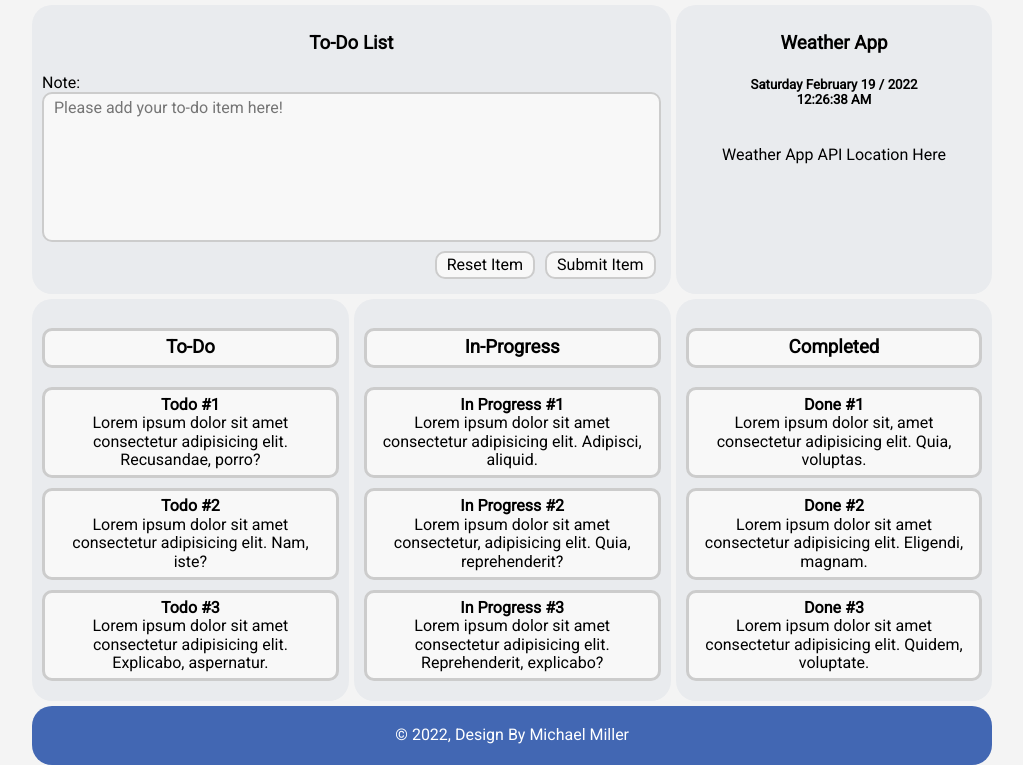
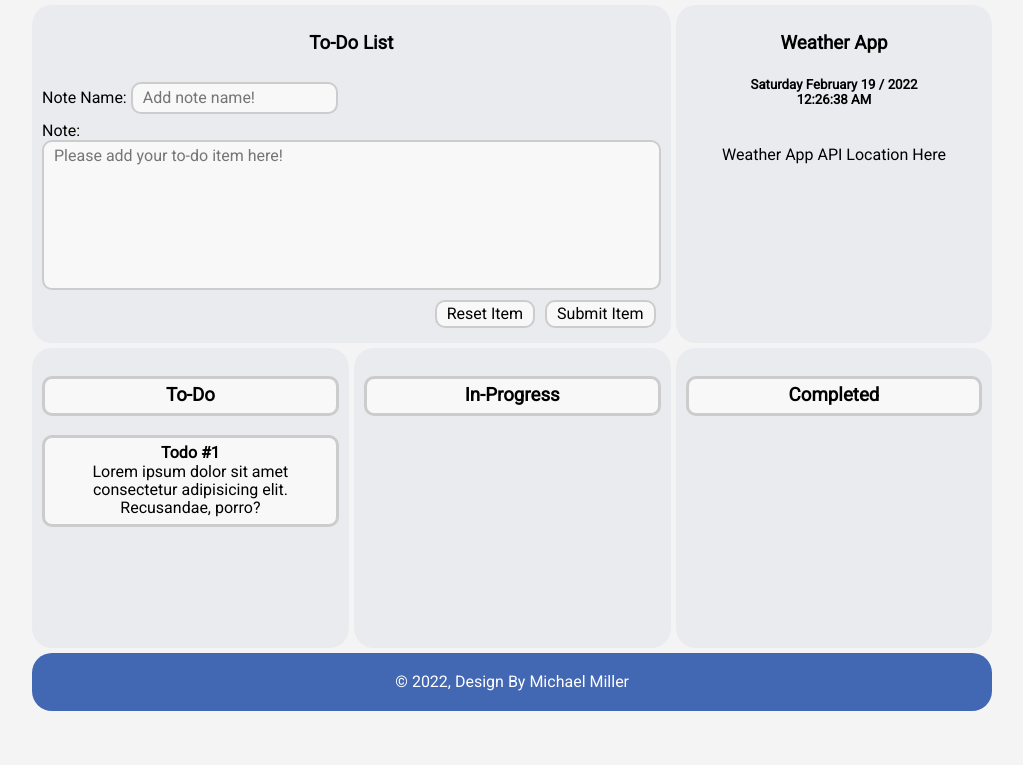
Before and after one commit to millerm30/todo, a plain HTML site: page index.html in a window 1280 px wide. Shown: the part 120-885 px from the top of the page, without its empty margins (128-1151 px from the left). After the commit the page ends 831 px from the top, so only its background shows below. Drawn offline with Linux system fonts and the light colour scheme.

Commit message:
changes to html note add

```diff
--- a/index.html
+++ b/index.html
@@ -27,6 +27,9 @@
         <div class="list-content">
             <h3>To-Do List</h3>
             <form class="todo-form">
+                <label id="name">Note Name:</label>
+                <input type="text" id="note_name" name="note_name" placeholder="Add note name!">
+                <br>
                 <label id="note">Note:</label>
                 <textarea name="textarea" id="textarea" cols="25" rows="3" placeholder="Please add your to-do item here!"></textarea>
                 <br>
@@ -41,52 +44,18 @@
                 <p>Weather App API Location Here</p>
             </div>
         </div>
-        <div class="todo-content">
-            <div class="column column-todo" ondrop="drop(event)" ondragover="allowDrop(event)">
-                <h3>To-Do</h3>
-                <div class="card" draggable="true" ondragstart="drag(event)" data-id="1">
-                    <h4>Todo #1</h4>
-                    <p>Lorem ipsum dolor sit amet consectetur adipisicing elit. Recusandae, porro?</p>
-                </div>
-                <div class="card" draggable="true" ondragstart="drag(event)" data-id="2">
-                    <h4>Todo #2</h4>
-                    <p>Lorem ipsum dolor sit amet consectetur adipisicing elit. Nam, iste?</p>
-                </div>
-                <div class="card" draggable="true" ondragstart="drag(event)" data-id="3">
-                    <h4>Todo #3</h4>
-                    <p>Lorem ipsum dolor sit amet consectetur adipisicing elit. Explicabo, aspernatur.</p>
-                </div>
+        <div class="todo-content" ondrop="drop(event)" ondragover="allowDrop(event)">
+            <h3>To-Do</h3>
+            <div class="card" draggable="true" ondragstart="drag(event)" data-id="1">
+                <h4>Todo #1</h4>
+                <p>Lorem ipsum dolor sit amet consectetur adipisicing elit. Recusandae, porro?</p>
             </div>
         </div>
         <div class="inprogress-content" ondrop="drop(event)" ondragover="allowDrop(event)">
             <h3>In-Progress</h3>
-            <div class="card" draggable="true" ondragstart="drag(event)" data-id="4">
-                <h4>In Progress #1</h4>
-                <p>Lorem ipsum dolor sit amet consectetur adipisicing elit. Adipisci, aliquid.</p>
-            </div>
-            <div class="card" draggable="true" ondragstart="drag(event)" data-id="5">
-                <h4>In Progress #2</h4>
-                <p>Lorem ipsum dolor sit amet consectetur, adipisicing elit. Quia, reprehenderit?</p>
-            </div>
-            <div class="card" draggable="true" ondragstart="drag(event)" data-id="6">
-                <h4>In Progress #3</h4>
-                <p>Lorem ipsum dolor sit amet consectetur adipisicing elit. Reprehenderit, explicabo?</p>
-            </div>
         </div>
         <div class="completed-content" ondrop="drop(event)" ondragover="allowDrop(event)">
             <h3>Completed</h3>
-            <div class="card" draggable="true" ondragstart="drag(event)" data-id="7">
-                <h4>Done #1</h4>
-                <p>Lorem ipsum dolor sit, amet consectetur adipisicing elit. Quia, voluptas.</p>
-            </div>
-            <div class="card" draggable="true" ondragstart="drag(event)" data-id="8">
-                <h4>Done #2</h4>
-                <p>Lorem ipsum dolor sit amet consectetur adipisicing elit. Eligendi, magnam.</p>
-            </div>
-            <div class="card" draggable="true" ondragstart="drag(event)" data-id="9">
-                <h4>Done #3</h4>
-                <p>Lorem ipsum dolor sit amet consectetur adipisicing elit. Quidem, voluptate.</p>
-            </div>
         </div>
         <div class="footer-content">
             <p>&copy;&nbsp;2022, Design By Michael Miller</p>
```
